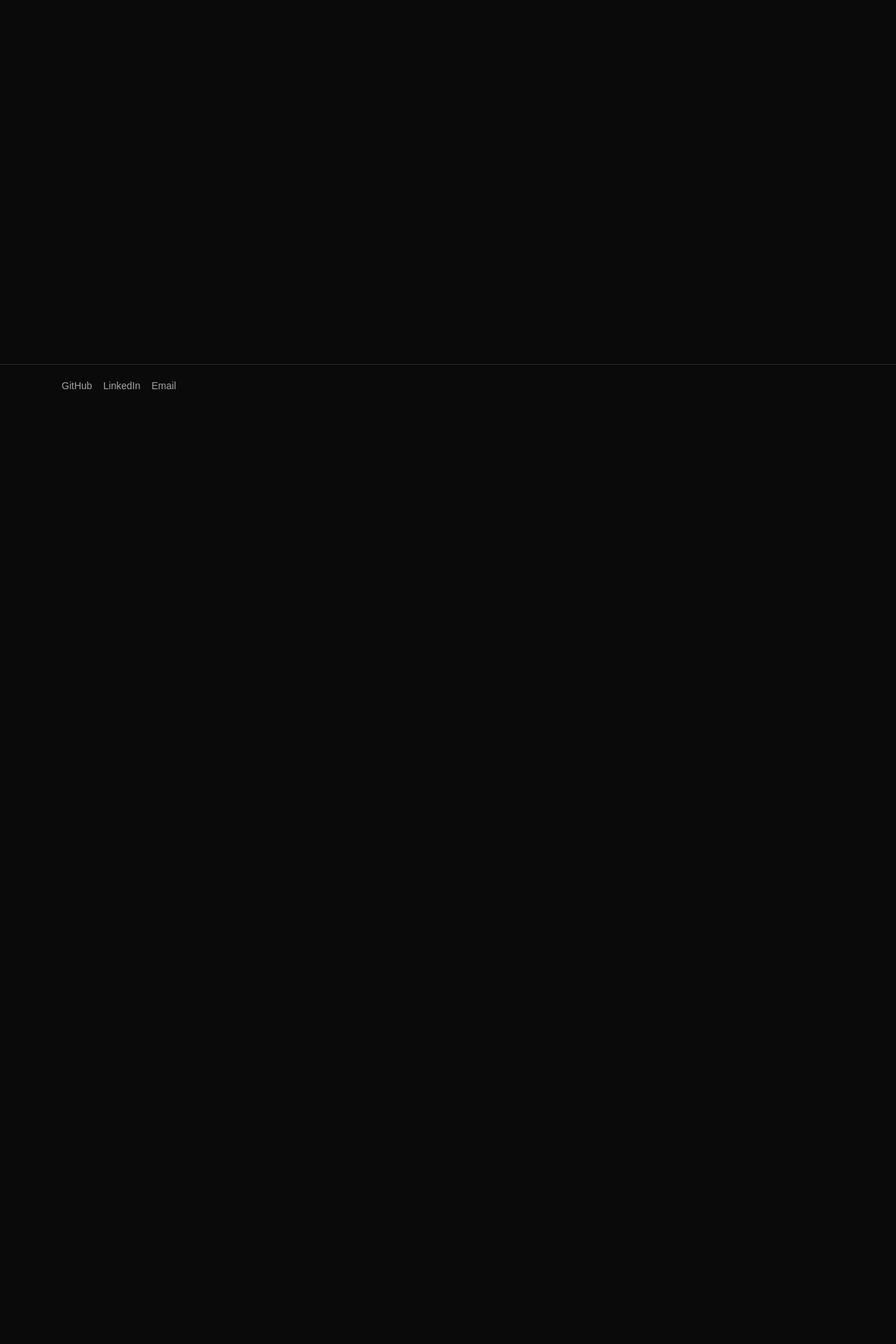
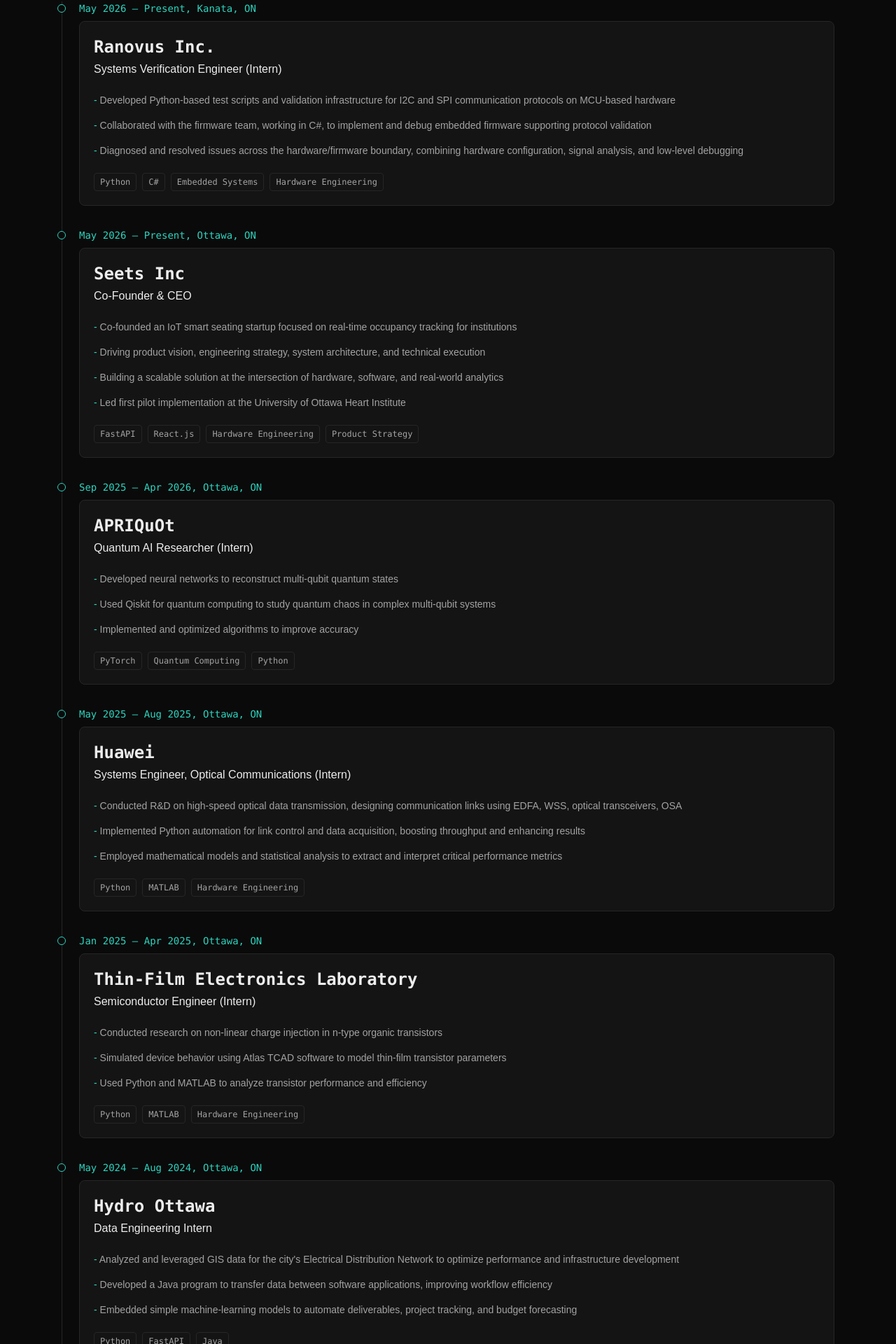
Before and after one commit to Zachary-Levesque/Portfolio, a Next.js app: page /experience in a window 1280 px wide. Shown: the part 219-2139 px from the top of the page at 70% size. Before the commit the page ends 800 px from the top, so only its background shows below. Built offline with nearby package versions, Linux system fonts and the light colour scheme.

Commit message:
Update experience.ts

```diff
--- a/content/experience.ts
+++ b/content/experience.ts
@@ -6,4 +6,72 @@ export type ExperienceEntry = {
   skills: string[];
 };
 
-export const experience: ExperienceEntry[] = [];
+export const experience: ExperienceEntry[] = [
+  {
+    company: "Ranovus Inc.",
+    role: "Systems Verification Engineer (Intern)",
+    dateRange: "May 2026 – Present, Kanata, ON",
+    bullets: [
+      "Developed Python-based test scripts and validation infrastructure for I2C and SPI communication protocols on MCU-based hardware",
+      "Collaborated with the firmware team, working in C#, to implement and debug embedded firmware supporting protocol validation",
+      "Diagnosed and resolved issues across the hardware/firmware boundary, combining hardware configuration, signal analysis, and low-level debugging"
+    ],
+    skills: ["Python", "C#", "Embedded Systems", "Hardware Engineering"]
+  },
+  {
+    company: "Seets Inc",
+    role: "Co-Founder & CEO",
+    dateRange: "May 2026 – Present, Ottawa, ON",
+    bullets: [
+      "Co-founded an IoT smart seating startup focused on real-time occupancy tracking for institutions",
+      "Driving product vision, engineering strategy, system architecture, and technical execution",
+      "Building a scalable solution at the intersection of hardware, software, and real-world analytics",
+      "Led first pilot implementation at the University of Ottawa Heart Institute"
+    ],
+    skills: ["FastAPI", "React.js", "Hardware Engineering", "Product Strategy"]
+  },
+  {
+    company: "APRIQuOt",
+    role: "Quantum AI Researcher (Intern)",
+    dateRange: "Sep 2025 – Apr 2026, Ottawa, ON",
+    bullets: [
+      "Developed neural networks to reconstruct multi-qubit quantum states",
+      "Used Qiskit for quantum computing to study quantum chaos in complex multi-qubit systems",
+      "Implemented and optimized algorithms to improve accuracy"
+    ],
+    skills: ["PyTorch", "Quantum Computing", "Python"]
+  },
+  {
+    company: "Huawei",
+    role: "Systems Engineer, Optical Communications (Intern)",
+    dateRange: "May 2025 – Aug 2025, Ottawa, ON",
+    bullets: [
+      "Conducted R&D on high-speed optical data transmission, designing communication links using EDFA, WSS, optical transceivers, OSA",
+      "Implemented Python automation for link control and data acquisition, boosting throughput and enhancing results",
+      "Employed mathematical models and statistical analysis to extract and interpret critical performance metrics"
+    ],
+    skills: ["Python", "MATLAB", "Hardware Engineering"]
+  },
+  {
+    company: "Thin-Film Electronics Laboratory",
+    role: "Semiconductor Engineer (Intern)",
+    dateRange: "Jan 2025 – Apr 2025, Ottawa, ON",
+    bullets: [
+      "Conducted research on non-linear charge injection in n-type organic transistors",
+      "Simulated device behavior using Atlas TCAD software to model thin-film transistor parameters",
+      "Used Python and MATLAB to analyze transistor performance and efficiency"
+    ],
+    skills: ["Python", "MATLAB", "Hardware Engineering"]
+  },
+  {
+    company: "Hydro Ottawa",
+    role: "Data Engineering Intern",
+    dateRange: "May 2024 – Aug 2024, Ottawa, ON",
+    bullets: [
+      "Analyzed and leveraged GIS data for the city's Electrical Distribution Network to optimize performance and infrastructure development",
+      "Developed a Java program to transfer data between software applications, improving workflow efficiency",
+      "Embedded simple machine-learning models to automate deliverables, project tracking, and budget forecasting"
+    ],
+    skills: ["Python", "FastAPI", "Java"]
+  }
+];
```
